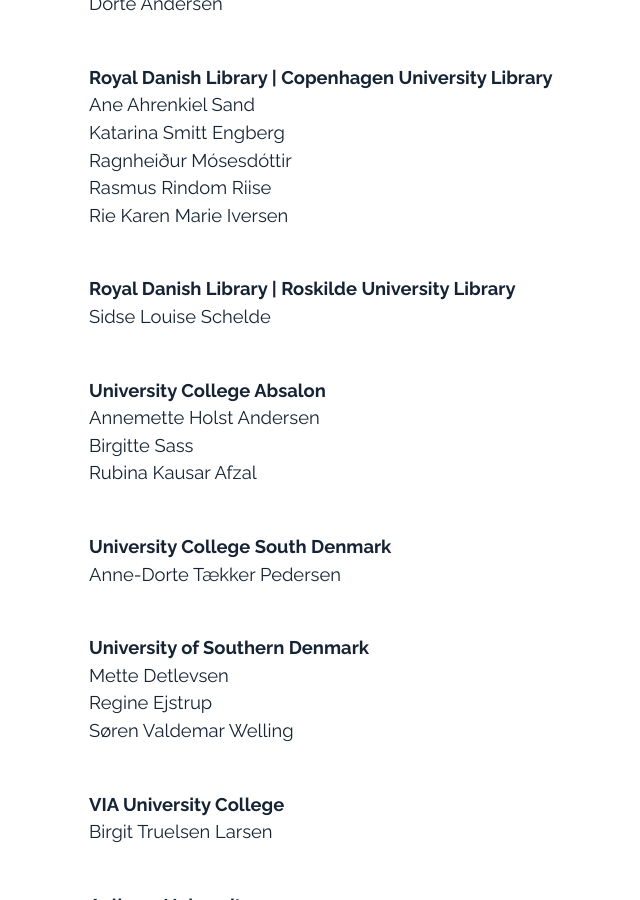
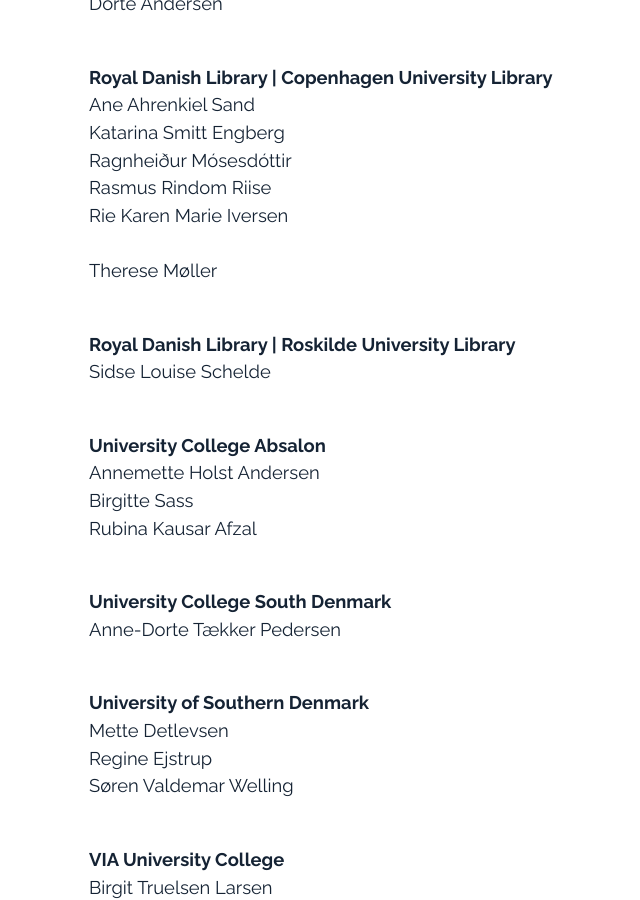
Before and after one commit to openaccess-dk/openaccess-dk.github.io, a Jekyll site: the page built from index.md, in a window 1280 px wide and 900 px high, scrolled down 1485 px. Shown: the whole window, without its empty margins (111-751 px from the left). Built offline with Jekyll 4.4.1, drawn with Linux system fonts in a browser that asks for light colours.

Commit message:
Update index.md

```diff
--- a/index.md
+++ b/index.md
@@ -48,6 +48,7 @@
 Ragnheiður Mósesdóttir<br/>
 Rasmus Rindom Riise<br/>
 Rie Karen Marie Iversen<br/><br/>
+Therese Møller<br/><br/>
 
 **Royal Danish Library | Roskilde University Library**<br/>
 Sidse Louise Schelde<br/><br/>
```
